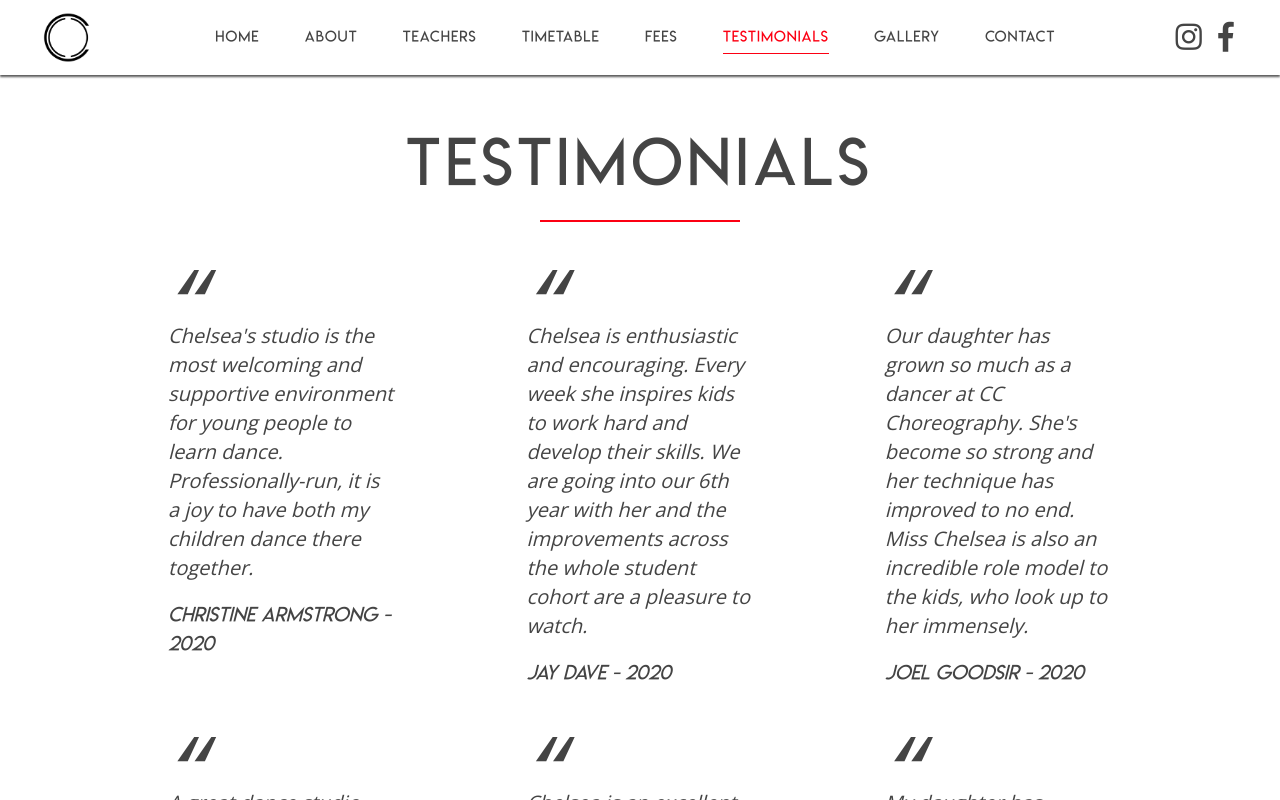
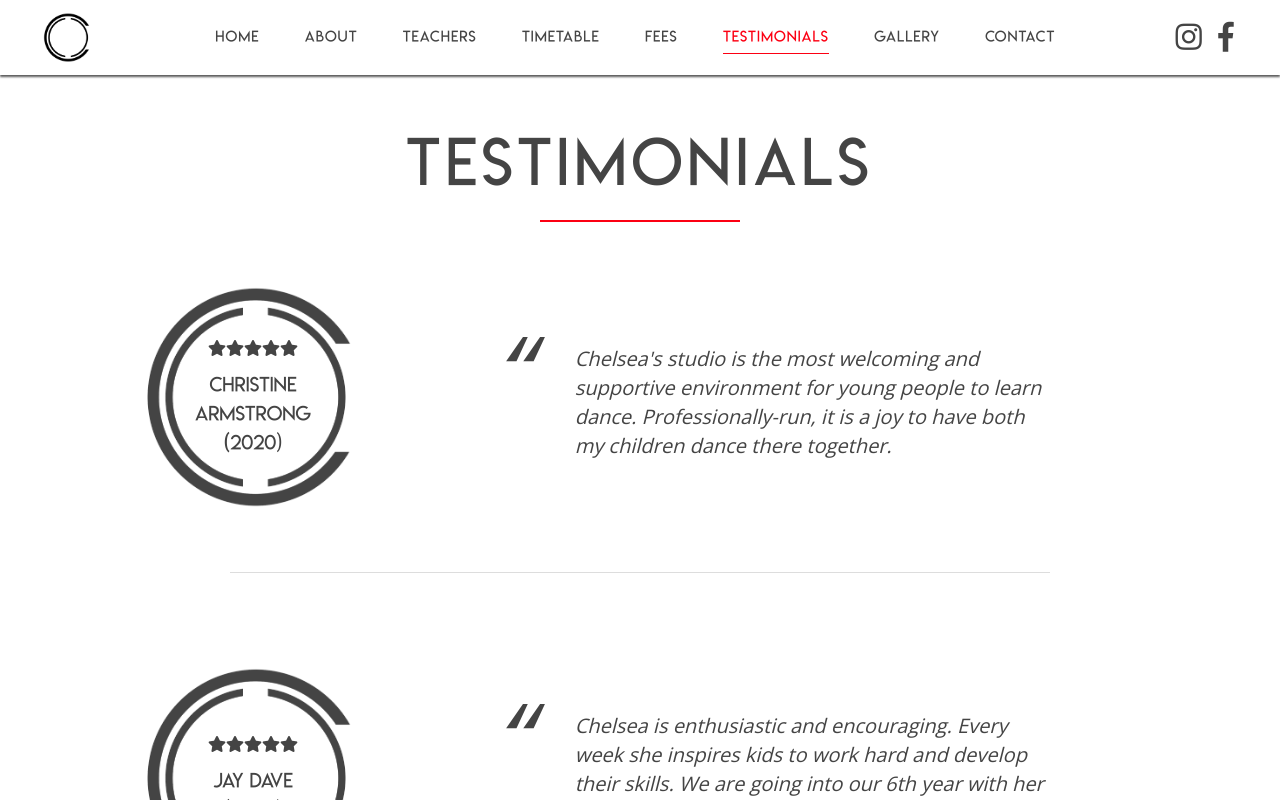
Before and after one commit to LauraAshleigh/CCChoreography, a React (Create React App) app: page /testimonials in a window 1280 px wide. Shown: the top 800 px of the page. Built offline with nearby package versions, Linux system fonts and the light colour scheme; a small style sheet from the web is missing.

Commit message:
Change testimonials page

```diff
--- a/src/Components/TestimonialsPage/TestimonialsPage.css
+++ b/src/Components/TestimonialsPage/TestimonialsPage.css
@@ -1,28 +1,57 @@
-.testimonials-grid {
+.testimonial-grid {
+  width: 90%;
+  margin: 0 auto 50px 0;
+  line-height: 145%;
   display: grid;
-  grid-template-columns: repeat(3, 1fr);
-  column-gap: 5%;
-  row-gap: 10px;
+  grid-template-columns: 30% 1fr;
+  column-gap: 10%;
+  align-items: center;
 }
 
-.testimonial {
-  line-height: 145%;
+.testimonial-grid + hr {
+  width: 80%;
+  margin: 30px auto 80px auto;
+  height: 1px;
+  border: none;
+  background-color: #ddd;
+}
+
+.stars-and-name {
+  height: 250px;
+  width: 250px;
+  position: relative;
+}
+
+.stars-and-name img:first-of-type {
+  height: 100%;
+  width: 100%;
+}
+
+.stars-and-name > div {
+  text-align: center;
+  position: absolute;
+  top: 50%;
+  left: 50%;
+  transform: translateX(-50%) translateY(-50%);
+  border-radius: 50%;
+}
+
+.stars {
+  font-size: 80%;
+  margin-bottom: 8px;
+}
+
+.review {
+  font-style: italic;
+  display: flex;
   font-family: var(--opensans);
 }
 
-blockquote {
-  font-style: italic;
+.quotation-mark {
+  font-size: 400%;
+  font-family: monospace;
+  line-height: 100%;
+  margin-right: 30px;
 }
 
-blockquote:before{
-  content: "\201C";
-  font-size: 400%;
-  font-family: monospace;
-  display: block;
-}
-
-cite {
-  display: block;
-  margin: 20px 0;
-  font-family: var(--lemonmilk);
-}
+.review-text { margin-top: 10px; }
--- a/src/Components/TestimonialsPage/TestimonialsPage.js
+++ b/src/Components/TestimonialsPage/TestimonialsPage.js
@@ -1,20 +1,50 @@
 import React from 'react'
 import PageWrapper from '../PageWrapper/PageWrapper'
 import testimonials from './TestimonialsConfig'
+import ccsymbol from '../../images/symbol-grey.png'
 import './TestimonialsPage.css'
 
 const testimonialsPage = () => {
   return (
     <PageWrapper title='Testimonials'>
-      <div className='testimonials-grid'>
-        {testimonials.map(testimonial =>
-          <blockquote className='testimonial' key={testimonial.name}>
-            {testimonial.review}
-            <cite> {testimonial.name} - {testimonial.year}</cite>
+      {testimonials.map((testimonial, key) =>
+        <React.Fragment key={testimonial.name}>
+          <div className='testimonial-grid' >
 
-          </blockquote>
-        )}
-      </div>
+          <div className='stars-and-name grow'>
+            <img src={ccsymbol} alt='CC Choreography' />
+            <div>
+              <div className='stars'>
+                {[...Array(testimonial.stars)].map(star =>
+                  <i key={star} className='fas fa-star' />
+                )}
+              </div>
+              <div> {testimonial.name} ({testimonial.year})</div>
+            </div>
+          </div>
+
+            {/* <div>
+              <div>
+                {[...Array(testimonial.stars)].map(star =>
+                  <i key={star} className='fas fa-star' />
+                )}
+              </div>
+              <div> {testimonial.name} ({testimonial.year})</div>
+            </div> */}
+
+            <div className='review'>
+
+              <div className='quotation-mark'>&#8220;</div>
+              <div className='review-text'>{testimonial.review}</div>
+
+            </div>
+
+          </div>
+          {key === testimonials.length - 1 ? null :
+            <hr/>
+          }
+        </React.Fragment>
+      )}
 
 
     </PageWrapper>
```
